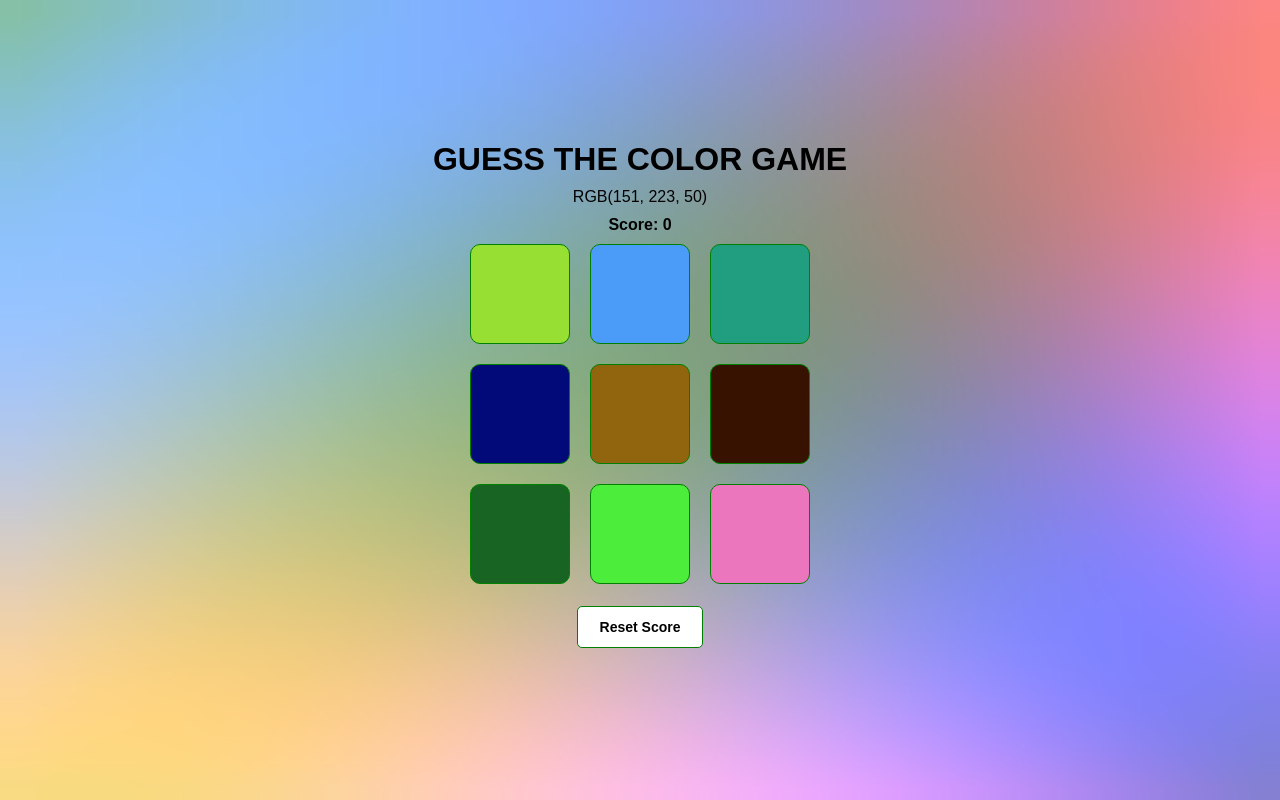
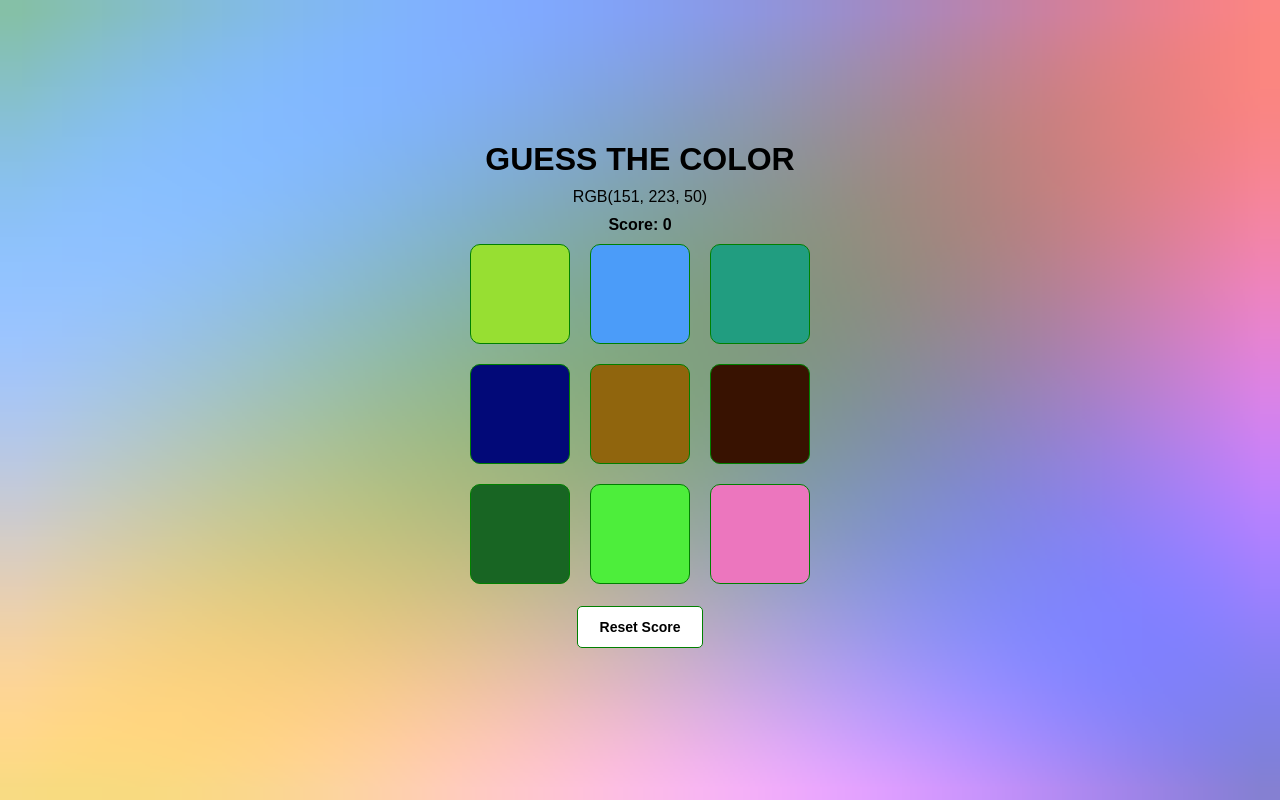
Before and after one commit to fil-on/guess-the-color, a plain HTML site: page index.html in a window 1280 px wide. Drawn offline with Linux system fonts and the light colour scheme.

Commit message:
change h1 title

```diff
--- a/index.html
+++ b/index.html
@@ -10,7 +10,7 @@
 <body>
   <canvas id="canv" width="32" height="32"></canvas>
   <div class="wrapper">
-    <h1 class="title">GUESS THE COLOR GAME</h1>
+    <h1 class="title">GUESS THE COLOR</h1>
     <span class="rgb-text">RGB(255, 255, 255)</span>
     <span class="score"></span>
     <div class="color-grid">
```
